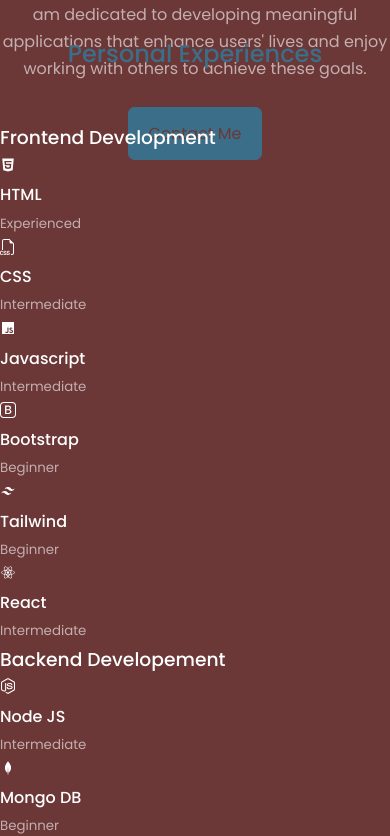
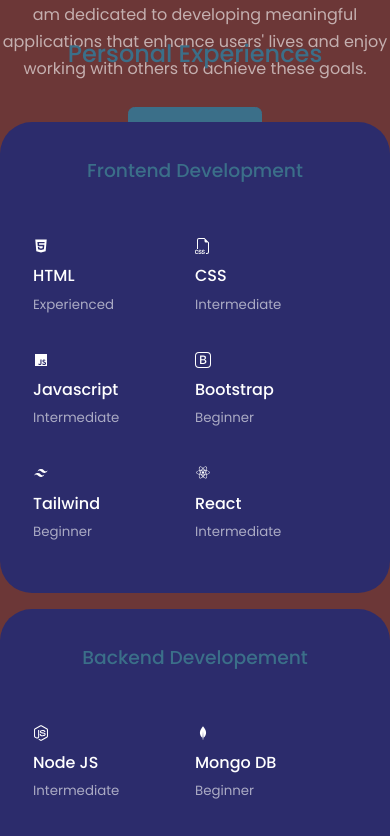
Before and after one commit to KnightHawk1090/react-portfolio, a React (Create React App) app: page / in a window 390 px wide. Shown: the part 1901-2737 px from the top of the page. Built offline with nearby package versions, Linux system fonts and the light colour scheme.

Commit message:
updated experiences

```diff
--- a/src/components/about/about.css
+++ b/src/components/about/about.css
@@ -22,7 +22,7 @@
 .about__cards {
     display: grid;
     grid-template-columns: repeat(2, 50%);
-    gap: 5.5rem;
+    gap: 2.2rem;
 }
 
 .about__card {
--- a/src/components/experience/experience.css
+++ b/src/components/experience/experience.css
@@ -0,0 +1,73 @@
+.experience__container {
+    display: grid;
+    grid-template-columns: 1fr 1fr;
+    gap: 2rem;
+}
+
+.experience__container > div {
+    background: var(--color-bg-variant);
+    padding: 2.4rem 5rem;
+    border-radius: 2rem;
+    border: 1px solid transparent;
+    transition: var(--transition);
+}
+
+.experience__container > div:hover {
+    background: transparent;
+    border-color: var(--color-primary-variant);
+    cursor: default;
+}
+
+.experience__container > div h3 {
+    text-align: center;
+    margin-bottom: 2rem;
+    color: var(--color-primary);
+}
+
+.experience__content {
+    display: grid;
+    grid-template-columns: 1fr 1fr;
+    row-gap: 2rem;
+}
+
+.experience__details {
+    display: flex;
+    gap: 1rem;
+}
+
+/* potentially adjust colors of the icons */
+.experience__details-icon {
+    color: var(--color-primary)
+}
+
+/* Medium Devices */
+
+@media screen and (max-width: 1024px) {
+    .experience__container{
+        grid-template-columns: 1fr;
+    }
+
+    .experience__container > div {
+        width: 80%;
+        padding: 2rem;
+        margin: 0 auto;
+    }
+
+    .experience__content {
+        padding: 1rem;
+    }
+
+}
+
+/* Small devices */
+
+@media screen and (max-width: 600px) {
+    .experience__container {
+        gap: 1rem;
+    }
+
+    .experience__container > div {
+        width: 100%;
+        padding: 2rem 1rem;
+    }
+}
--- a/src/index.css
+++ b/src/index.css
@@ -24,7 +24,7 @@
 
     --container-width-lg: 75%;
     --container-width-md: 86%;
-    --conatainer-width: 90%;
+    --conatainer-width-sm: 90%;
 
 }
 
```
